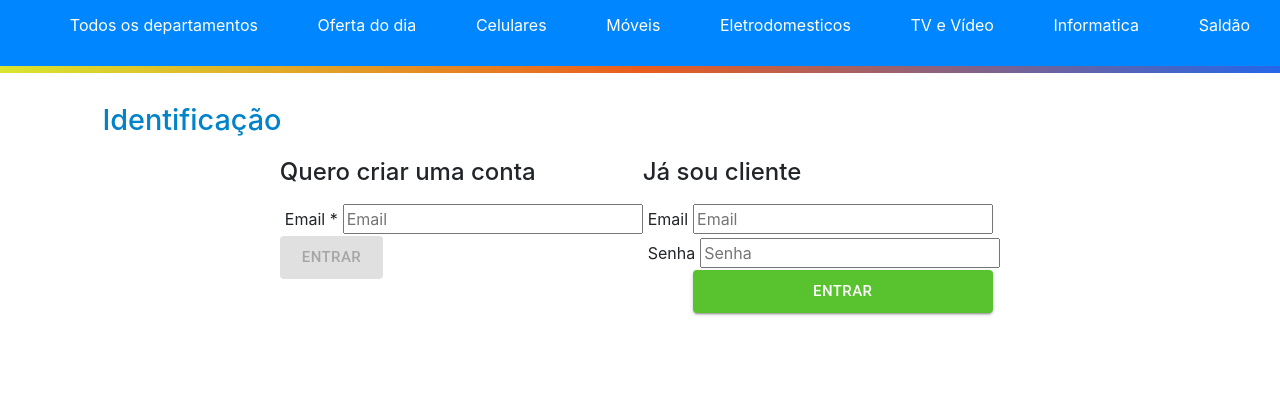
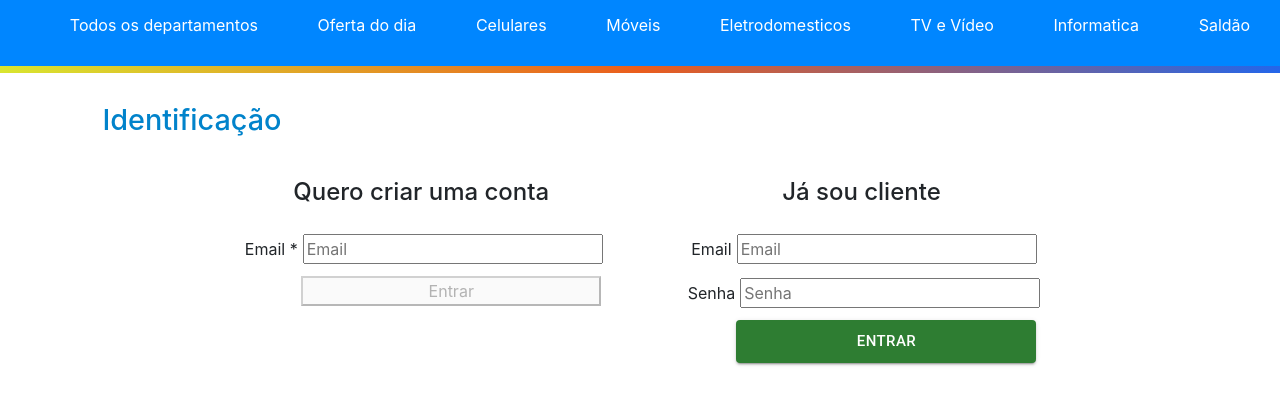
Before and after one commit to math3us2021/desafio_magalu, a React (Create React App) app: page /login in a window 1280 px wide. Shown: the top 404 px of the page. Built offline with nearby package versions, Linux system fonts and the light colour scheme.

Commit message:
28/07/2022

```diff
--- a/src/components/TipoConta.jsx
+++ b/src/components/TipoConta.jsx
@@ -33,10 +33,11 @@ export default () => {
         <div>
             <TipoConta>
                 <div>
-                    <span>Tipo de Conta</span>
+                    <div><strong>Tipo de Conta</strong></div>
                 </div>
 
                 <div>
+                    Pessoa física
                     <Radio
                         checked={selectedValue === 'a'}
                         onChange={handleChange}
@@ -44,6 +45,7 @@ export default () => {
                         name="radio-buttons"
                         inputProps={{ 'aria-label': 'A' }}
                     />
+                    Pessoa jurídica
                     <Radio
                         checked={selectedValue === 'b'}
                         onChange={handleChange}
--- a/src/components/styles.js
+++ b/src/components/styles.js
@@ -61,7 +61,9 @@ div{
 
 export const TipoConta = styled.div`
 display: flex;
+flex-direction: row;
 justify-content: center;
+align-items: center;
 
     div{
 
--- a/src/pages/login.js
+++ b/src/pages/login.js
@@ -7,12 +7,13 @@ import * as Yup from "yup";
 
 import { Title, Conta, FormEmail } from "./styles";
 
+
 const schema = Yup.object().shape({
     email: Yup.string().email("Email inválido").required("Email é obrigatório"),
 });
 
 
-export default function Login() {
+export default function Login(props) {
 
     // function validate(e) {
     //     e.preventDefault();
@@ -87,7 +88,10 @@ export default function Login() {
     // }
 
 
+    function onSubmit(values, props) {
+        console.log(values);
 
+    }
 
     return (
         <div>
@@ -103,6 +107,7 @@ export default function Login() {
                         <label><strong><h4>Quero criar uma conta</h4></strong></label>
                         <div>
                             <Formik
+                                onSubmit={onSubmit}
                                 validationSchema={schema}
                                 initialValues={{
                                     email: "",
@@ -118,14 +123,14 @@ export default function Login() {
                                                 </FormEmail>
 
 
-                                            <FormEmail className="form-control-group">
 
-                                                <Button href="/" color="success"
+
+                                                <button style={{width: "300px", marginLeft: "60px" }} color="success"
                                                     disabled={!isValid || !dirty}
                                                     variant="contained"
-                                                    size="large" id="button">Entrar</Button>
+                                                    size="large" id="button">Entrar</button>
 
-                                            </FormEmail>
+
 
                                     </Form>
                                 )}
--- a/src/pages/styles.js
+++ b/src/pages/styles.js
@@ -57,11 +57,14 @@ export const Conta = styled.div`
 
     justify-content: center;
 
-    // div{
-    //     display: flex;
-    //     flex-direction: column;
-    //     margin : 10px;
-    // }
+    div{
+
+        margin : 10px;
+        text-align: center;
+    }
+label{
+
+}
 
 `;
 
@@ -77,7 +80,7 @@ input{
     width: 300px;
 }
 button{
-    background-color: #59c22f!important;
+    background-color: ##2e7d32!important;
     width: 300px;
     margin-left: 50px;
 }
--- a/src/pages/validation.js
+++ b/src/pages/validation.js
@@ -2,6 +2,7 @@ import React from "react";
 import { Formik, Form, Field, ErrorMessage } from "formik";
 import * as Yup from "yup";
 import EnderecoNovo from "../components/EnderecoNovo";
+import { useSlotProps } from "@mui/base";
 
 
 
@@ -16,6 +17,7 @@ import EnderecoNovo from "../components/EnderecoNovo";
 export default function Validation() {
 
     function onSubmit(values,actions) {
+
         console.log(values);
     }
 
```
